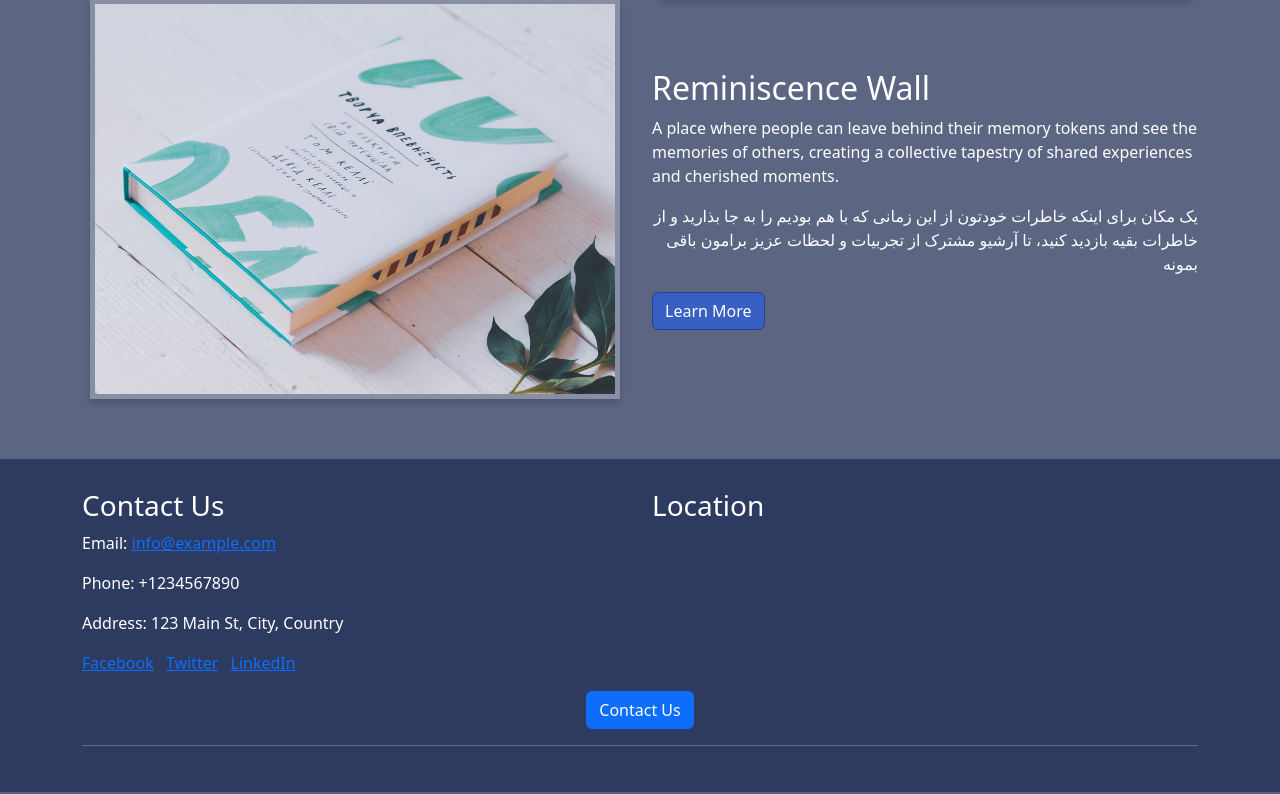
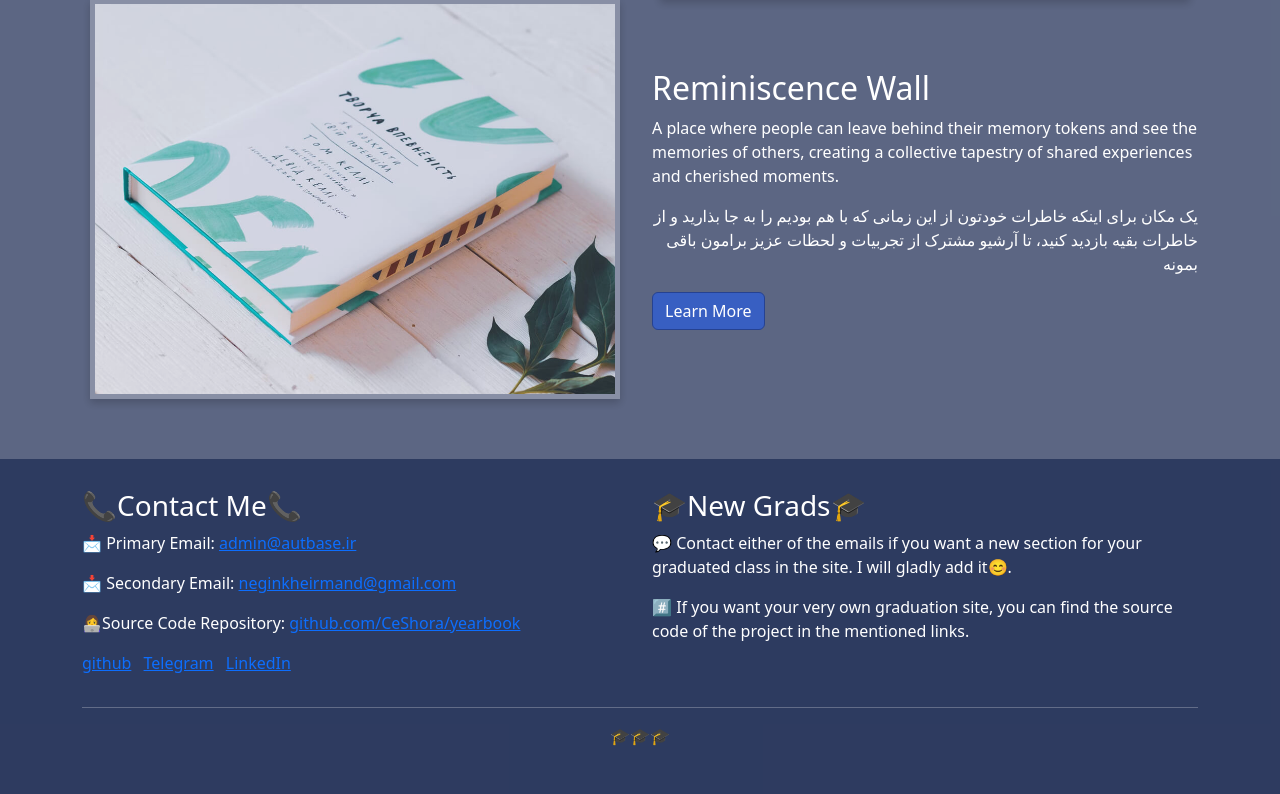
Before and after one commit to CeShora/yearbook, a Django app: page / in a window 1280 px wide. Shown: the part 1309-2103 px from the top of the page. Run offline with Django 5.2, Linux system fonts and the light colour scheme.

Commit message:
updated the contact me section

```diff
--- a/yearbook/templates/yearbook/home.html
+++ b/yearbook/templates/yearbook/home.html
@@ -167,21 +167,21 @@
         <img src="{% static 'yearbook/images/96-1.JPG' %}" class="d-block w-100" alt="...">
         <div class="carousel-caption">
           <h5>96th's Graduation</h5>
-          <p>Lorem ipsum1</p>
+          <p>Photography by Negin Kheirmand</p>
         </div>
       </div>
       <div class="carousel-item">
         <img src="{% static 'yearbook/images/96-2.JPG' %}" class="d-block w-100" alt="...">
         <div class="carousel-caption">
           <h5>96th's Graduation</h5>
-          <p>Lorem ipsum2</p>
+          <p>Photography by Negin Kheirmand</p>
         </div>
       </div>
       <div class="carousel-item">
         <img src="{% static 'yearbook/images/96-3.JPG' %}" class="d-block w-100" alt="...">
         <div class="carousel-caption">
           <h5>96th's Graduation</h5>
-          <p>Lorem ipsum3</p>
+          <p>Photography by Negin Kheirmand</p>
         </div>
       </div>
     </div>
@@ -256,25 +256,24 @@
   <div class="container">
     <div class="row">
       <div class="col-md-6">
-        <h3>Contact Us</h3>
-        <p>Email: <a href="mailto:info@example.com">info@example.com</a></p>
-        <p>Phone: +1234567890</p>
-        <p>Address: 123 Main St, City, Country</p>
+        <h3>📞Contact Me📞</h3>
+        <p>📩 Primary Email: <a href="mailto:admin@autbase.ir">admin@autbase.ir</a></p>
+        <p>📩 Secondary Email: <a href="mailto:neginkheirmand@gmail.com">neginkheirmand@gmail.com</a></p>
+        <p>👩‍💻Source Code Repository: <a href="https://github.com/CeShora/yearbook">github.com/CeShora/yearbook</a></p>
         <ul class="list-inline">
-          <li class="list-inline-item"><a href="https://facebook.com/example" target="_blank">Facebook</a></li>
-          <li class="list-inline-item"><a href="https://twitter.com/example" target="_blank">Twitter</a></li>
-          <li class="list-inline-item"><a href="https://linkedin.com/company/example" target="_blank">LinkedIn</a></li>
+          <li class="list-inline-item"><a href="https://github.com/neginkheirmand" target="_blank">github</a></li>
+          <li class="list-inline-item"><a href="https://t.me/neginkheirmand" target="_blank">Telegram</a></li>
+          <li class="list-inline-item"><a href="https://www.linkedin.com/in/neginkheirmand" target="_blank">LinkedIn</a></li>
         </ul>
       </div>
       <div class="col-md-6">
-        <h3>Location</h3>
-        <!-- <iframe src="https://www.google.com/maps/embed?pb=!1m18!1m12!1m3!1d12345.6789!2dlongitude!3dlatitude!4dzoomlevel!5d" width="100%" height="250" style="border:0;" allowfullscreen="" loading="lazy"></iframe> -->
+        <h3>🎓New Grads🎓</h3>
+        <p>💬 Contact either of the emails if you want a new section for your graduated class in the site. I will gladly add it😊.</p>
+        <p>#️⃣ If you want your very own graduation site, you can find the source code of the project in the mentioned links. </p>
       </div>
     </div>
-    <div class="text-center">
-      <a href="/contact" class="btn btn-primary">Contact Us</a>
-    </div>
     <hr>
+    <p class='text-center'>🎓🎓🎓</p>
 
   </div>
 </footer>
```
